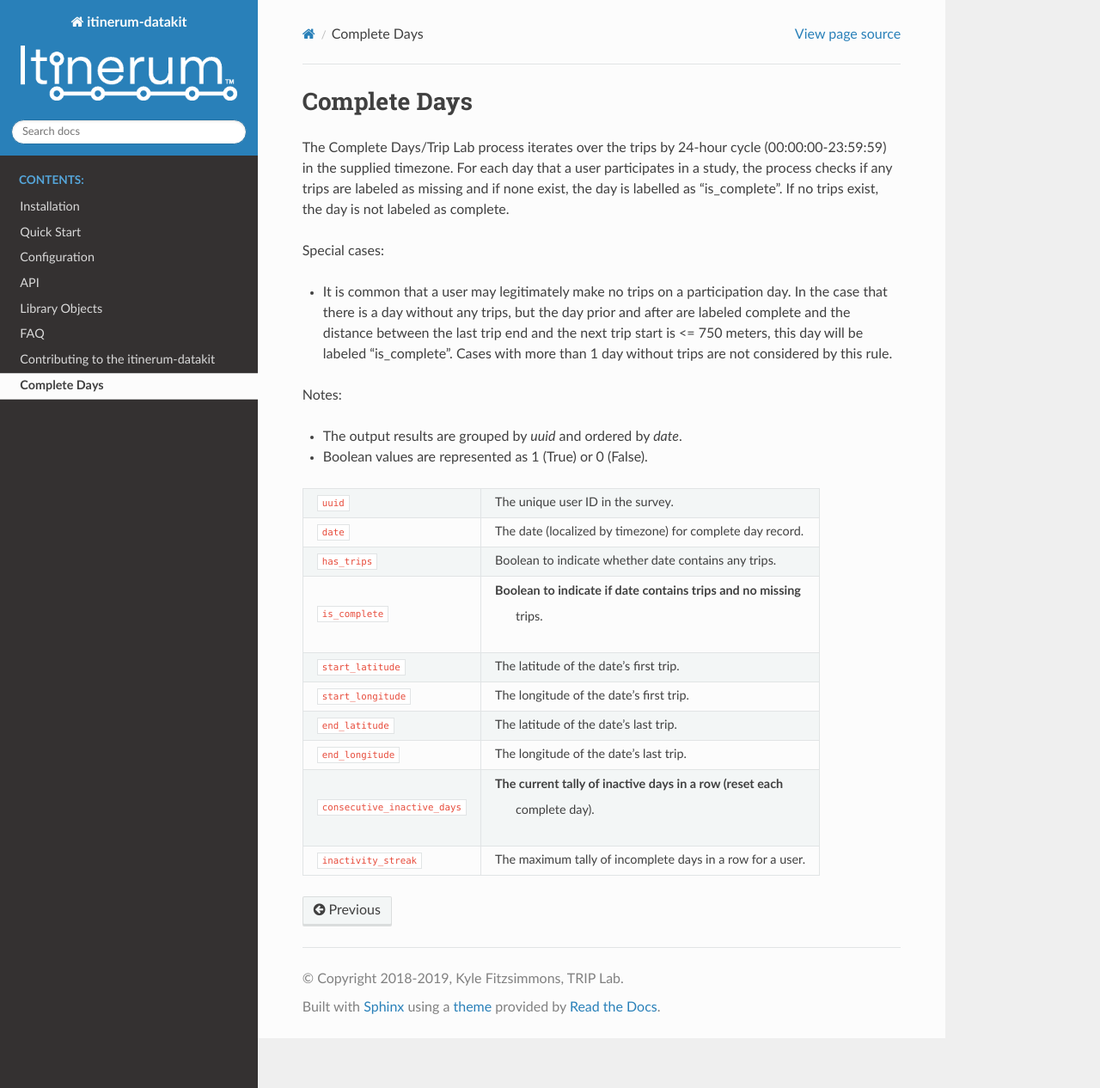
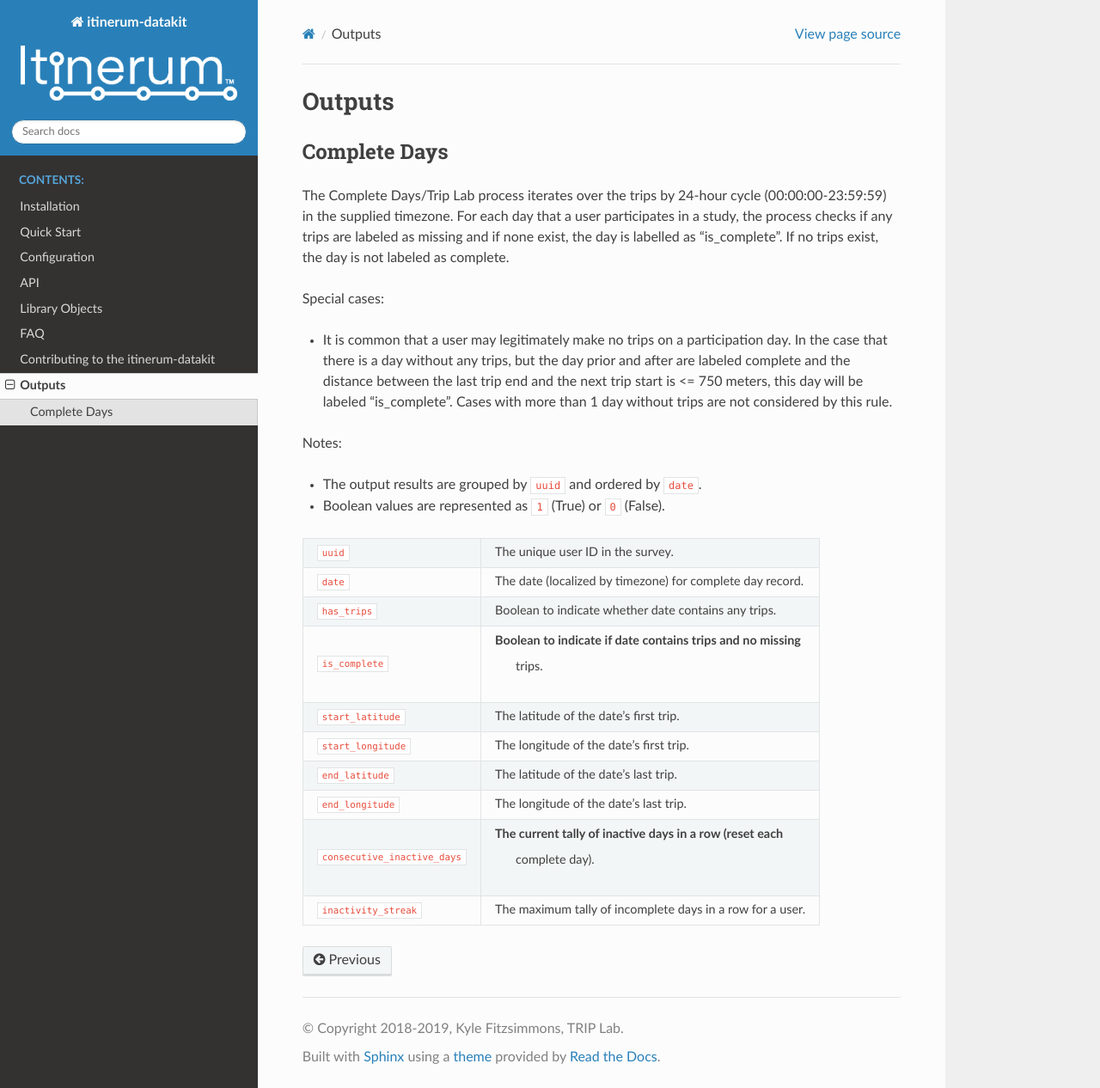
Before and after one commit to TRIP-Lab/itinerum-tripkit, a Sphinx documentation site: the page built from docs/outputs/complete_days.rst, in a window 1280 px wide and 1266 px high. Shown: the whole window at 86% size. Built offline with Sphinx 7.4.7 and the Read the Docs theme 2.0.0, drawn with Linux system fonts in a browser that asks for light colours.

Commit message:
Docs TOC updates

```diff
--- a/docs/index.rst
+++ b/docs/index.rst
@@ -17,7 +17,6 @@ with the library's core methods directly.
 .. toctree::
    :maxdepth: 2
    :caption: Contents:
-   :glob:
 
    usage/installation
    usage/quickstart
--- a/docs/outputs/complete_days.rst
+++ b/docs/outputs/complete_days.rst
@@ -1,4 +1,8 @@
-.. _OutputCompleteDaysPage:
+.. _OutputsPage:
+
+=======
+Outputs
+=======
 
 
 Complete Days
@@ -12,8 +16,8 @@ Special cases:
 
 Notes:
 
-* The output results are grouped by `uuid` and ordered by `date`.
-* Boolean values are represented as 1 (True) or 0 (False).
+* The output results are grouped by ``uuid`` and ordered by ``date``.
+* Boolean values are represented as ``1`` (True) or ``0`` (False).
 
 
 .. tabularcolumns:: |p{6.5cm}|p{8.5cm}|
```
Also changed, not shown: other parts of docs/index.rst (+1 -1 lines).
